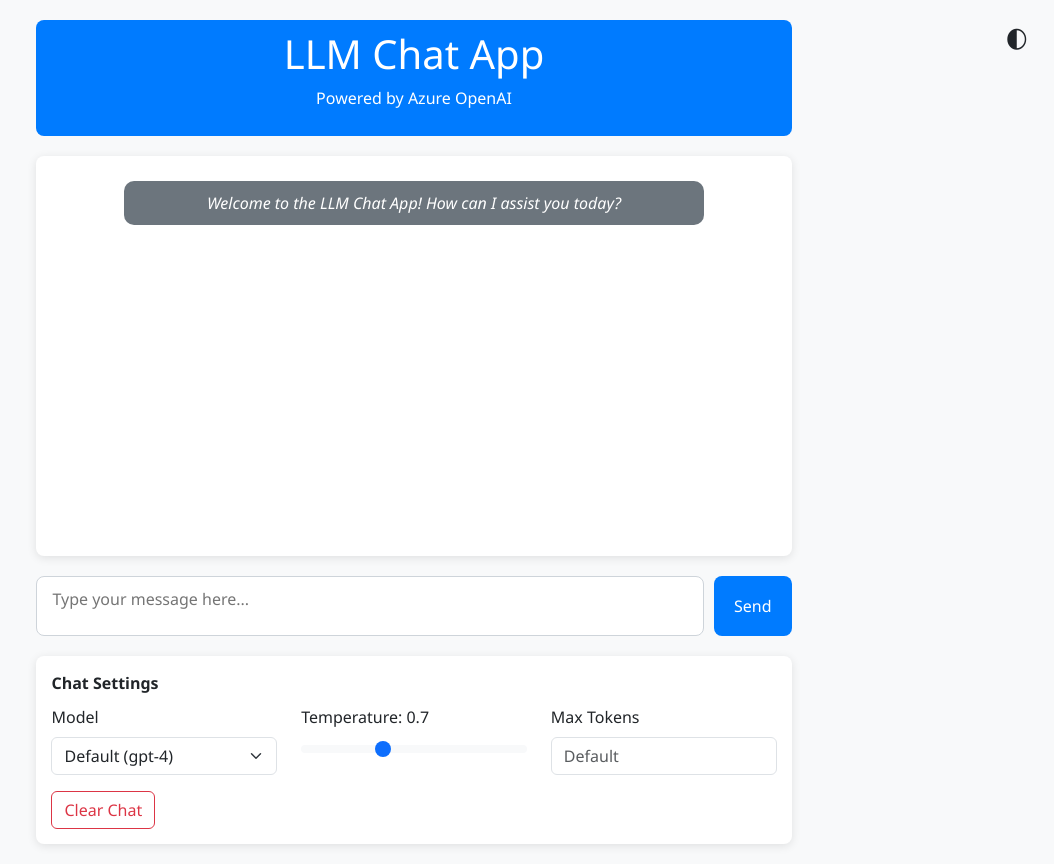
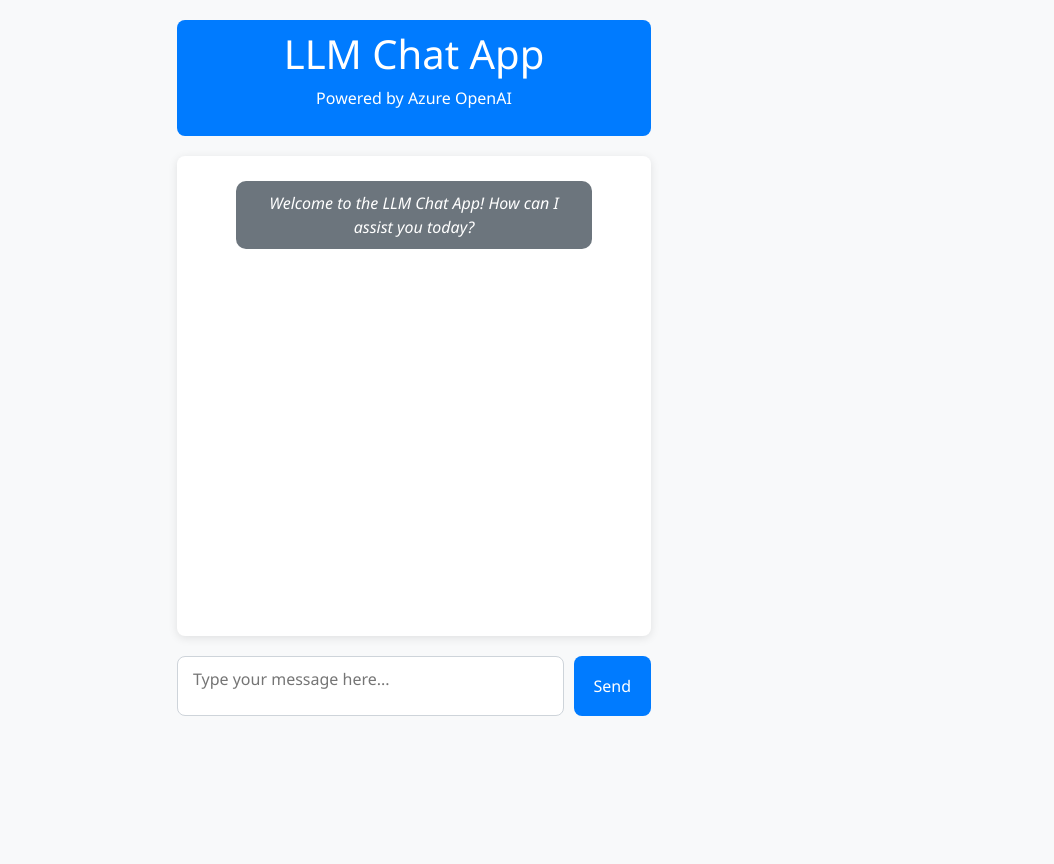
Before and after one commit to ramanshrivastava/llm_chat_app, a FastAPI app: page / in a window 1280 px wide. Shown: the whole page, without its empty margins (226-1280 px from the left). After the commit the page ends 716 px from the top, so only its background shows below. Run offline with FastAPI, Linux system fonts and the light colour scheme.

Commit message:
Simplify MVP features

```diff
--- a/app/static/css/styles.css
+++ b/app/static/css/styles.css
@@ -70,64 +36,3 @@
     border: 1px solid #ced4da;
     margin: 10px 0;
 }
-
-.dark-mode .code-block {
-    background-color: #212529;
-    border-color: #495057;
-}
-
-/* Theme toggle button */
-.theme-toggle {
-    position: absolute;
-    top: 20px;
-    right: 20px;
-    background-color: transparent;
-    border: none;
-    color: #212529;
-    font-size: 1.5rem;
-    cursor: pointer;
-    z-index: 100;
-}
-
-.dark-mode .theme-toggle {
-    color: #f8f9fa;
-}
-
-/* Chat history sidebar */
-.chat-sidebar {
-    width: 250px;
-    background-color: #f8f9fa;
-    border-right: 1px solid #dee2e6;
-    padding: 15px;
-    overflow-y: auto;
-}
-
-.dark-mode .chat-sidebar {
-    background-color: #343a40;
-    border-color: #495057;
-}
-
-.chat-history-item {
-    padding: 10px;
-    border-radius: 5px;
-    margin-bottom: 5px;
-    cursor: pointer;
-    transition: background-color 0.2s;
-}
-
-.chat-history-item:hover {
-    background-color: #e9ecef;
-}
-
-.dark-mode .chat-history-item:hover {
-    background-color: #495057;
-}
-
-.chat-history-item.active {
-    background-color: #007bff;
-    color: white;
-}
-
-.dark-mode .chat-history-item.active {
-    background-color: #0d6efd;
-}
--- a/app/static/js/chat.js
+++ b/app/static/js/chat.js
@@ -5,18 +5,11 @@
     const chatMessages = document.getElementById('chatMessages');
     const userInput = document.getElementById('userInput');
     const sendButton = document.getElementById('sendButton');
-    const modelSelect = document.getElementById('modelSelect');
-    const temperatureRange = document.getElementById('temperatureRange');
-    const temperatureValue = document.getElementById('temperatureValue');
-    const maxTokensInput = document.getElementById('maxTokensInput');
+    // Simplified UI does not include advanced settings
 
     // Chat history
     let chatHistory = [];
 
-    // Update temperature value display
-    temperatureRange.addEventListener('input', function() {
-        temperatureValue.textContent = this.value;
-    });
 
     // Handle sending messages
     function sendMessage() {
@@ -36,11 +29,6 @@
         // Scroll to bottom
         scrollToBottom();
 
-        // Get settings
-        const model = modelSelect.value;
-        const temperature = parseFloat(temperatureRange.value);
-        const maxTokens = maxTokensInput.value ? parseInt(maxTokensInput.value) : null;
-
         // Add to chat history
         chatHistory.push({
             role: 'user',
@@ -50,9 +38,6 @@
         // Prepare request
         const requestBody = {
             messages: chatHistory,
-            model: model || null,
-            temperature: temperature,
-            max_tokens: maxTokens,
             stream: false
         };
 
@@ -146,26 +131,6 @@
         chatMessages.scrollTop = chatMessages.scrollHeight;
     }
 
-    // Clear chat
-    function clearChat() {
-        // Keep only the welcome message
-        while (chatMessages.children.length > 1) {
-            chatMessages.removeChild(chatMessages.lastChild);
-        }
-        chatHistory = [];
-    }
-
-    // Toggle dark mode
-    function toggleDarkMode() {
-        document.body.classList.toggle('dark-mode');
-        localStorage.setItem('darkMode', document.body.classList.contains('dark-mode'));
-    }
-
-    // Check for saved dark mode preference
-    if (localStorage.getItem('darkMode') === 'true') {
-        document.body.classList.add('dark-mode');
-    }
-
     // Event listeners
     sendButton.addEventListener('click', sendMessage);
     userInput.addEventListener('keydown', function(event) {
@@ -174,20 +139,4 @@
             sendMessage();
         }
     });
-
-    // Add theme toggle button
-    const themeToggle = document.createElement('button');
-    themeToggle.className = 'theme-toggle';
-    themeToggle.innerHTML = '🌓';
-    themeToggle.title = 'Toggle Dark Mode';
-    themeToggle.addEventListener('click', toggleDarkMode);
-    document.body.appendChild(themeToggle);
-
-    // Add clear chat button to settings panel
-    const settingsPanel = document.querySelector('.settings-panel');
-    const clearButton = document.createElement('button');
-    clearButton.className = 'btn btn-outline-danger mt-3';
-    clearButton.textContent = 'Clear Chat';
-    clearButton.addEventListener('click', clearChat);
-    settingsPanel.appendChild(clearButton);
 });
--- a/app/templates/index.html
+++ b/app/templates/index.html
@@ -106,18 +106,6 @@
             background-color: #0056b3;
         }
 
-        .settings-panel {
-            margin-top: 20px;
-            padding: 15px;
-            background-color: white;
-            border-radius: 8px;
-            box-shadow: 0 2px 10px rgba(0, 0, 0, 0.1);
-        }
-
-        .settings-title {
-            font-weight: bold;
-            margin-bottom: 10px;
-        }
 
         .loading {
             text-align: center;
@@ -145,27 +133,6 @@
             <button id="sendButton">Send</button>
         </div>
 
-        <div class="settings-panel">
-            <div class="settings-title">Chat Settings</div>
-            <div class="row">
-                <div class="col-md-4">
-                    <label for="modelSelect" class="form-label">Model</label>
-                    <select id="modelSelect" class="form-select">
-                        <option value="">Default (gpt-4)</option>
-                        <option value="gpt-4">GPT-4</option>
-                        <option value="gpt-3.5-turbo">GPT-3.5 Turbo</option>
-                    </select>
-                </div>
-                <div class="col-md-4">
-                    <label for="temperatureRange" class="form-label">Temperature: <span id="temperatureValue">0.7</span></label>
-                    <input type="range" class="form-range" id="temperatureRange" min="0" max="2" step="0.1" value="0.7">
-                </div>
-                <div class="col-md-4">
-                    <label for="maxTokensInput" class="form-label">Max Tokens</label>
-                    <input type="number" class="form-control" id="maxTokensInput" placeholder="Default">
-                </div>
-            </div>
-        </div>
     </div>
 
     <script src="https://cdn.jsdelivr.net/npm/bootstrap@5.3.0/dist/js/bootstrap.bundle.min.js"></script>
```
Also changed, not shown: other parts of app/static/css/styles.css (+1 -35 lines), app/api/chat.py (+0 -36 lines), README.md, app/main.py (line endings or trailing spaces).
